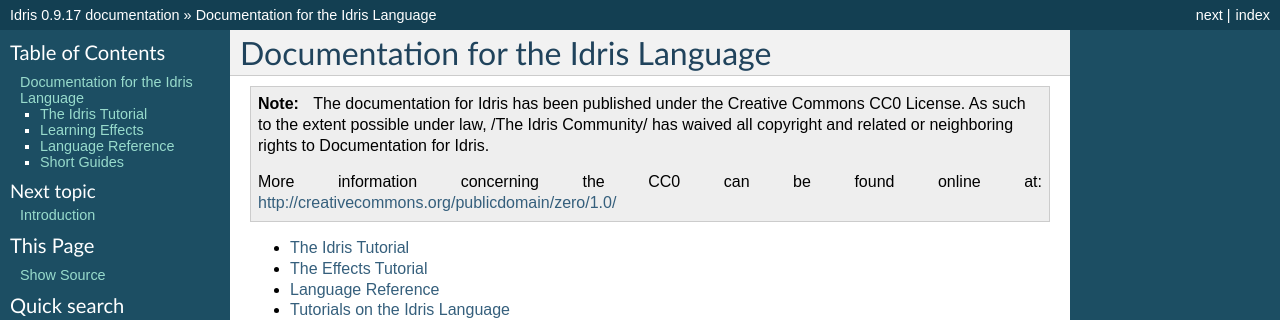
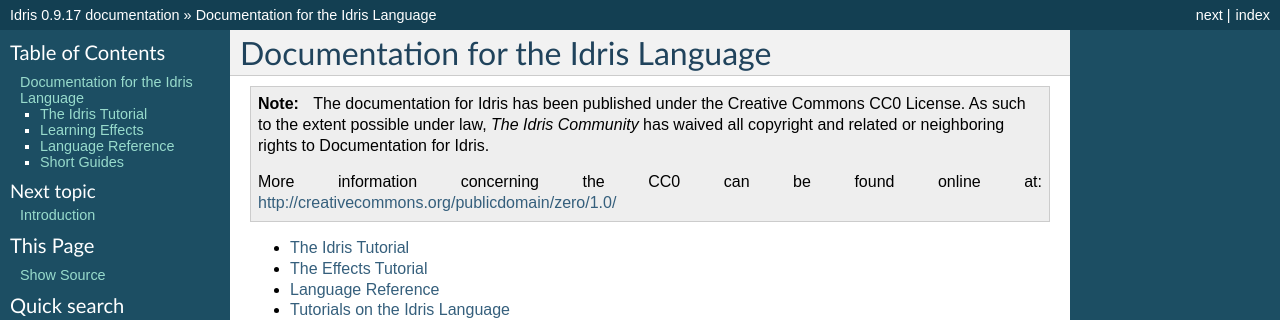
Before and after one commit to idris-lang/Idris-dev, a Sphinx documentation site: the page built from docs/index.rst, in a window 1280 px wide. Shown: the top 320 px of the page. Built offline with Sphinx 7.4.7, drawn with Linux system fonts in a browser that asks for light colours; formulas are drawn with MathJax 3.

```diff
--- a/docs/effects/index.rst
+++ b/docs/effects/index.rst
@@ -9,8 +9,8 @@ A tutorial on the `Effects` package in `Idris`.
 .. note::
 
    The documentation for Idris has been published under the Creative
-   Commons CC0 License. As such to the extent possible under law, /The
-   Idris Community/ has waived all copyright and related or neighboring
+   Commons CC0 License. As such to the extent possible under law, *The
+   Idris Community* has waived all copyright and related or neighboring
    rights to Documentation for Idris.
 
    More information concerning the CC0 can be found online at: http://creativecommons.org/publicdomain/zero/1.0/
--- a/docs/guides/index.rst
+++ b/docs/guides/index.rst
@@ -8,8 +8,8 @@ Tutorials submitted by community members.
 
 .. note::
    The documentation for Idris has been published under the Creative
-   Commons CC0 License. As such to the extent possible under law, /The
-   Idris Community/ has waived all copyright and related or neighboring
+   Commons CC0 License. As such to the extent possible under law, *The
+   Idris Community* has waived all copyright and related or neighboring
    rights to Documentation for Idris.
 
    More information concerning the CC0 can be found online at: http://creativecommons.org/publicdomain/zero/1.0/
--- a/docs/index.rst
+++ b/docs/index.rst
@@ -9,8 +9,8 @@ Documentation for the Idris Language
 .. note::
 
    The documentation for Idris has been published under the Creative
-   Commons CC0 License. As such to the extent possible under law, /The
-   Idris Community/ has waived all copyright and related or neighboring
+   Commons CC0 License. As such to the extent possible under law, *The
+   Idris Community* has waived all copyright and related or neighboring
    rights to Documentation for Idris.
 
    More information concerning the CC0 can be found online at: http://creativecommons.org/publicdomain/zero/1.0/
--- a/docs/reference/index.rst
+++ b/docs/reference/index.rst
@@ -10,8 +10,8 @@ This will tell you how Idris works, for using it you should read the Idris Tutor
 
 .. note::
    The documentation for Idris has been published under the Creative
-   Commons CC0 License. As such to the extent possible under law, /The
-   Idris Community/ has waived all copyright and related or neighboring
+   Commons CC0 License. As such to the extent possible under law, *The
+   Idris Community* has waived all copyright and related or neighboring
    rights to Documentation for Idris.
 
    More information concerning the CC0 can be found online at: http://creativecommons.org/publicdomain/zero/1.0/
--- a/docs/tutorial/index.rst
+++ b/docs/tutorial/index.rst
@@ -8,8 +8,8 @@ The is the Idris Tutorial. It will teach you about programming in the Idris Lang
 
 .. note::
    The documentation for Idris has been published under the Creative
-   Commons CC0 License. As such to the extent possible under law, /The
-   Idris Community/ has waived all copyright and related or neighboring
+   Commons CC0 License. As such to the extent possible under law, *The
+   Idris Community* has waived all copyright and related or neighboring
    rights to Documentation for Idris.
 
    More information concerning the CC0 can be found online at: http://creativecommons.org/publicdomain/zero/1.0/
```
